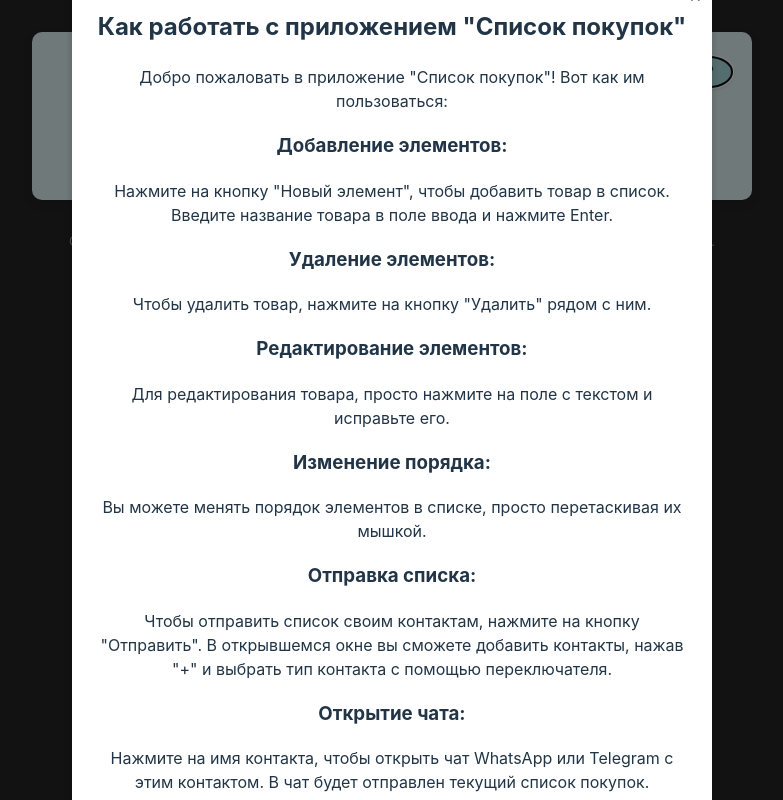
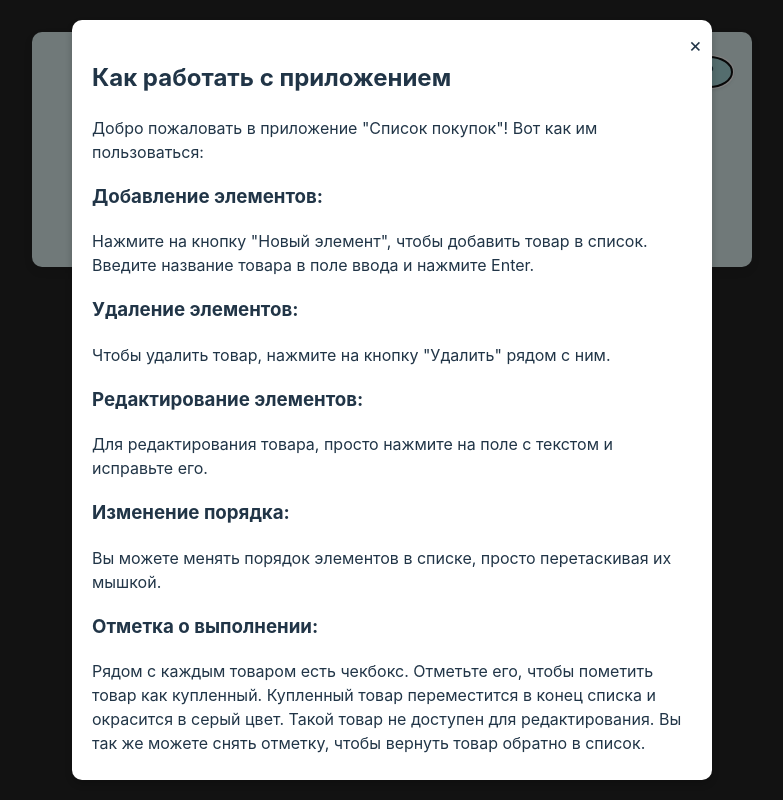
Before and after one commit to Vraygel/shopping_list, a React (Vite) app in the folder list-products/: page / in a window 1280 px wide. Both pictures are taken after a click on the button "Как работать с приложением". Shown: the whole page, without its empty margins (248-1031 px from the left). Built offline with nearby package versions, Linux system fonts and the light colour scheme; the HTML template or start-up script is replaced by a standard one.

Commit message:
Добавлен чекбока с элементам списка + мелкие изсправления

```diff
--- a/list-products/src/App.css
+++ b/list-products/src/App.css
@@ -28,8 +28,6 @@
   color: #999;
   margin-top: 1rem;
   text-align: center;
-  position: absolute;
-  bottom: -4rem;
   width: 100%;
 }
 
--- a/list-products/src/App.jsx
+++ b/list-products/src/App.jsx
@@ -32,7 +32,7 @@ function App() {
   }, [contacts]);
 
   const handleAddItem = (inputValue) => {
-    setShoppingList([...shoppingList, { text: inputValue }]);
+    setShoppingList([...shoppingList, { text: inputValue, checked: false }]); // Добавлено
   };
 
   const deleteElement = (index) => {
@@ -112,12 +112,28 @@ function App() {
     localStorage.removeItem('shoppingList');
   };
 
+  const handleCheckboxChange = (index, event) => {
+    const updatedList = shoppingList.map((item, i) =>
+      i === index ? { ...item, checked: event.target.checked } : item
+    );
+
+    const checkedItem = updatedList[index]; // Получаем элемент, который был изменен
+    const filteredList = updatedList.filter((item,i)=> i!== index); // Фильтруем элемент, который был изменен
+    if (checkedItem.checked){ // Если элемент отмечен, то добавляем его в конец
+        setShoppingList([...filteredList, checkedItem]);
+    } else{ // Если не отмечен, то добавляем его в массив на то же место.
+        setShoppingList(updatedList)
+    }
+  };
+
   return (
     <div className="app-container">
-        <div className="app-buttons-container">
-            <button className="clear-list-button" onClick={handleClearList}>Очистить список</button> {/* Перемещено */}
-            <HelpButton/> {/* Перемещено */}
-        </div>
+      <div className="app-buttons-container">
+        <button className="clear-list-button" onClick={handleClearList}>
+          Удалить список
+        </button>
+        <HelpButton />
+      </div>
       <AddItem onAddItem={handleAddItem} />
       <ShoppingList
         shoppingList={shoppingList}
@@ -126,9 +142,10 @@ function App() {
         handleDragStart={handleDragStart}
         handleDragEnter={handleDragEnter}
         handleDragEnd={handleDragEnd}
+        onCheckboxChange={handleCheckboxChange} // Добавлено
       />
       <p className="local-storage-info">
-        Список покупок сохраняется в памяти вашего браузера. Он будет недоступен на других устройствах.
+        Список покупок сохраняется только в памяти вашего браузера. Он будет недоступен на другом устройстве.
       </p>
       {shoppingList.length > 0 && <SendButton onSend={handleShowModal} />}
       {showModal && (
--- a/list-products/src/components/HelpModal.css
+++ b/list-products/src/components/HelpModal.css
@@ -1,14 +1,16 @@
 .help-modal {
-		position: fixed; /* Фиксированное позиционирование */
+	position: fixed;
 	top: 0;
 	left: 0;
 	width: 100%;
 	height: 100%;
-		background-color: rgba(0, 0, 0, 0.5); /* Полупрозрачный фон */
+	background-color: rgba(0, 0, 0, 0.5);
+	/* Полупрозрачный фон */
 	display: flex;
 	justify-content: center;
 	align-items: center;
 	z-index: 1000;
+	/* overflow: auto; */
 }
 
 .help-modal-content {
@@ -19,6 +21,9 @@
 	position: relative;
 	width: 600px;
 	max-width: 90%;
+	max-height: 90%;
+	overflow: auto;
+	text-align: left;
 }
 
 .close-button {
--- a/list-products/src/components/HelpModal.jsx
+++ b/list-products/src/components/HelpModal.jsx
@@ -1,5 +1,5 @@
-import React from 'react';
-import './HelpModal.css';
+import React from "react";
+import "./HelpModal.css";
 
 function HelpModal({ onClose, isOpen }) {
   if (!isOpen) return null;
@@ -10,7 +10,7 @@ function HelpModal({ onClose, isOpen }) {
         <span className="close-button" onClick={onClose}>
           &times;
         </span>
-				<h2>Как работать с приложением "Список покупок"</h2>
+        <h2>Как работать с приложением</h2>
         <p>
           Добро пожаловать в приложение "Список покупок"! Вот как им
           пользоваться:
@@ -21,28 +21,41 @@ function HelpModal({ onClose, isOpen }) {
           Введите название товара в поле ввода и нажмите Enter.
         </p>
         <h3>Удаление элементов:</h3>
-				<p>
-					Чтобы удалить товар, нажмите на кнопку "Удалить" рядом с ним.
-				</p>
+        <p>Чтобы удалить товар, нажмите на кнопку "Удалить" рядом с ним.</p>
         <h3>Редактирование элементов:</h3>
         <p>
-						Для редактирования товара, просто нажмите на поле с текстом и исправьте его.
+          Для редактирования товара, просто нажмите на поле с текстом и
+          исправьте его.
         </p>
         <h3>Изменение порядка:</h3>
         <p>
-					Вы можете менять порядок элементов в списке, просто перетаскивая их мышкой.
+          Вы можете менять порядок элементов в списке, просто перетаскивая их
+          мышкой.
         </p>
+        <h3>Отметка о выполнении:</h3>
+        <p>
+          Рядом с каждым товаром есть чекбокс. Отметьте его, чтобы пометить
+          товар как купленный. Купленный товар переместится в конец списка и
+          окрасится в серый цвет. Такой товар не доступен для редактирования. Вы
+          так же можете снять отметку, чтобы вернуть товар обратно в список.
+        </p>
+        <h3>Удаление всего списка:</h3>
+        <p>
+          Чтобы удалить все товары из списка, нажмите на кнопку "Удалить список"
+        </p>{" "}
         <h3>Отправка списка:</h3>
         <p>
-					Чтобы отправить список своим контактам, нажмите на кнопку "Отправить".
-					В открывшемся окне вы сможете добавить контакты, нажав "+" и выбрать тип контакта с помощью переключателя.
+          Чтобы отправить список своим контактам, нажмите на кнопку
+          "Поделиться". В открывшемся окне вы сможете добавить контакты, нажав
+          "+" и выбрать тип контакта с помощью переключателя.
         </p>
         <h3>Открытие чата:</h3>
         <p>
-					Нажмите на имя контакта, чтобы открыть чат WhatsApp или Telegram с этим
-					контактом. В чат будет отправлен текущий список покупок.
+          Нажмите на имя контакта, чтобы открыть чат WhatsApp или Telegram с
+          этим контактом. В чат будет отправлен текущий список покупок.
         </p>
-				<p className="local-storage-info">
+				<h3>Обратите внимание:</h3>
+        <p>
           Обратите внимание, что список покупок и контакты сохраняются в памяти
           вашего браузера. Если вы откроете приложение на другом устройстве или
           почистите кэш браузера, данные будут утеряны.
--- a/list-products/src/components/ModalContacts.jsx
+++ b/list-products/src/components/ModalContacts.jsx
@@ -19,6 +19,7 @@ function ModalContacts({
 					&times;
 				</span>
 				<h2>Список контактов</h2>
+				<p className="modal-info">Введите номер телефона или логин Telegram</p>
 				<div className="modal-input-container">
 					<input
 						type="text"
@@ -41,7 +42,6 @@ function ModalContacts({
 					/>
 					<label className="slider" htmlFor="switchBox"></label>
 				</div>
-				<p className="modal-info">Введите номер телефона или логин Telegram</p>
 				<ul className="contact-list">
 					{contacts.map((contact, index) => (
 						<li
--- a/list-products/src/components/ShoppingList.css
+++ b/list-products/src/components/ShoppingList.css
@@ -21,6 +21,9 @@
 .shopping-item:hover {
 	background-color: #dcedc8; /* Более насыщенный светло-зеленый при наведении */
 	box-shadow: 0px 4px 6px rgba(0, 0, 0, 0.2); /* Тень при наведении */
+}
+.shopping-item.completed { /* Добавлено */
+	background-color: #d3d3d3; /* Серый цвет */
 }
 
 .delete-button {
@@ -51,3 +54,13 @@
 	box-shadow: 0px 0px 0px 3px #7fcdcd; /* Изменено! Тень при фокусе */
 	border-radius: 5px; /* Добавлено! */
 }
+.edit-input.completed {
+	pointer-events: none; /* Элемент не реагирует на события мыши */
+	color: #a9a9a9;
+}
+
+.checkbox{
+	cursor: pointer;
+	margin-right: 0.5rem;
+	transform: scale(1.5); /* Добавлено */
+}
--- a/list-products/src/components/ShoppingList.jsx
+++ b/list-products/src/components/ShoppingList.jsx
@@ -7,27 +7,34 @@ function ShoppingList({
   handleDragStart,
   handleDragEnter,
   handleDragEnd,
+  onCheckboxChange,
 }) {
-  const handleDragOver = (event) => { // Добавлено
+  const handleDragOver = (event) => {
     event.preventDefault();
   };
   return (
-    <ul className="shopping-list" onDragOver={handleDragOver}> {/* Добавлено */}
+    <ul className="shopping-list" onDragOver={handleDragOver}>
       {shoppingList.map((item, index) => (
         <li
           key={index}
-          className="shopping-item"
+          className={`shopping-item ${item.checked ? 'completed' : ''}`} // Добавлено
           draggable="true"
           onDragStart={(event) => handleDragStart(event, index)}
           onDragEnter={(event) => handleDragEnter(event, index)}
           onDragEnd={handleDragEnd}
         >
+          <input
+            type="checkbox"
+            checked={item.checked}
+            onChange={(event) => onCheckboxChange(index, event)}
+            className="checkbox"
+          />
           <span>{index + 1}.</span>
           <input
             type="text"
             value={item.text}
             onChange={(event) => onEditItem(index, event)}
-            className="edit-input"
+            className={`edit-input ${item.checked ? 'completed' : ''}`} // Добавлено
           />
           <button className="delete-button" onClick={() => onDeleteItem(index)}>
             Удалить
```
Lines whose indentation alone changed are shown as unchanged.
